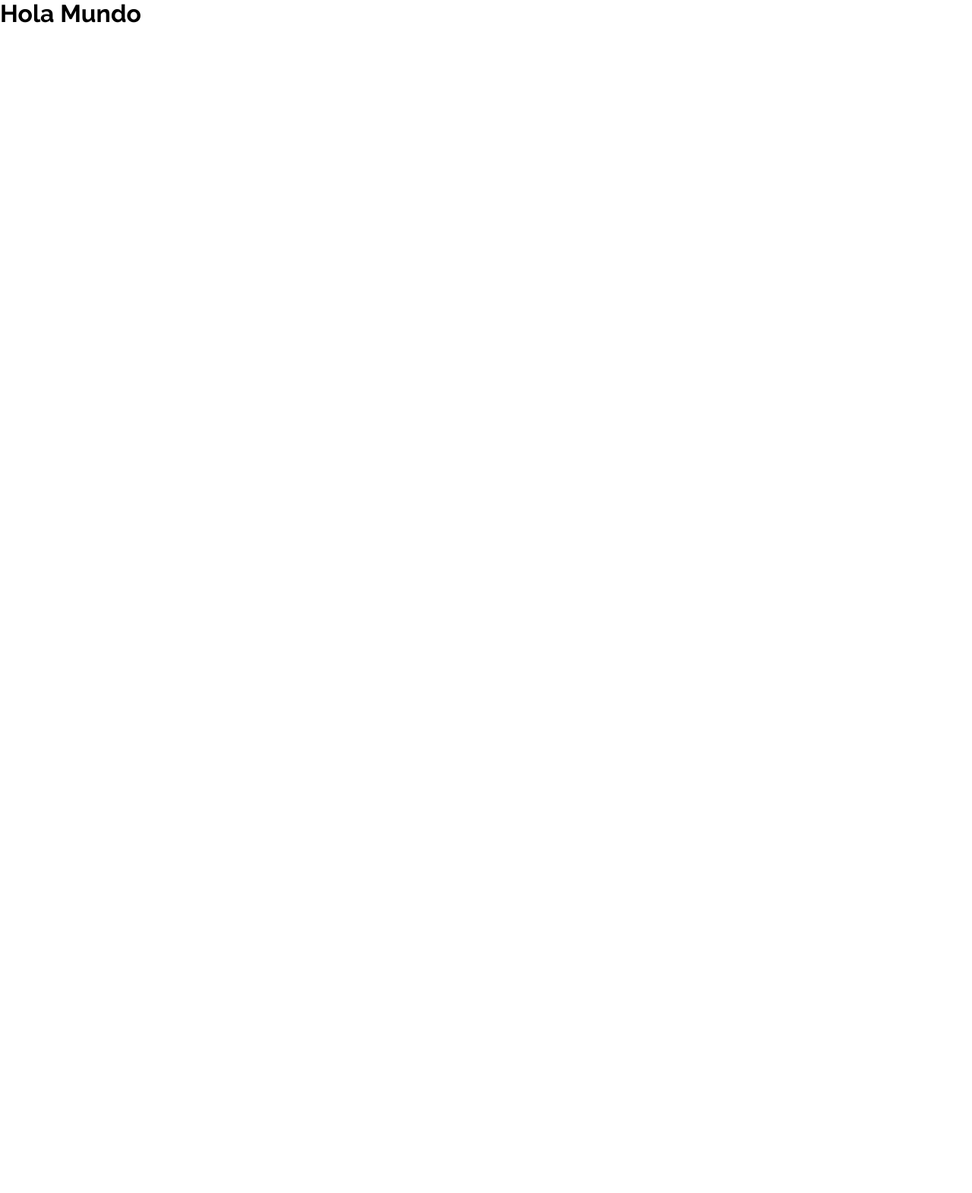
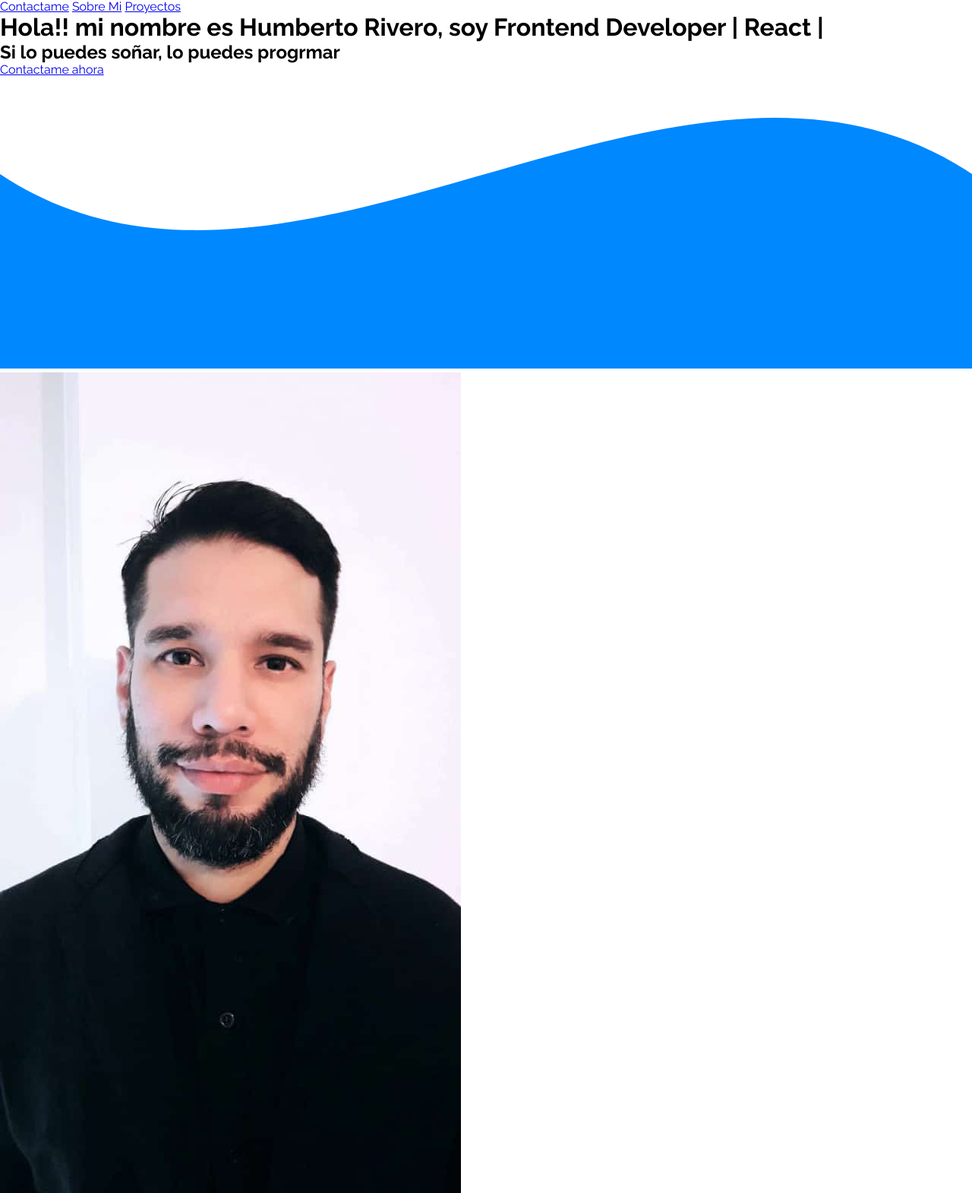
Before and after one commit to danieldamian09/portafolio, a plain HTML site: page index.html in a window 1280 px wide. Shown: the top 1570 px of the page at 76% size. Before the commit the page ends 800 px from the top, so only its background shows below. Drawn offline with Linux system fonts and the light colour scheme.

Commit message:
agregando header y main

```diff
--- a/index.html
+++ b/index.html
@@ -1,5 +1,6 @@
 <!DOCTYPE html>
 <html lang="en">
+
 <head>
     <meta charset="UTF-8">
     <meta http-equiv="X-UA-Compatible" content="IE=edge">
@@ -8,10 +9,60 @@
     <link rel="stylesheet" href="/css/estilos.css">
     <title>Document</title>
 </head>
+
 <body>
-    <h1>Hola Mundo</h1>
 
+    <header class="hero">
+        <div class="container">
+            <nav class="nav">
+                <a href="#" class="nav__items nav__items--cta">Contactame</a>
+                <a href="#" class="nav__items">Sobre Mi</a>
+                <a href="#" class="nav__items">Proyectos</a>
+            </nav>
+
+            <section class="hero_container">
+                <div class="hero_texts">
+                    <h1 class="hero_title">Hola!! mi nombre es Humberto Rivero,
+                        soy Frontend Developer | React |</h1>
+                    <h2 class="hero_subtitle">Si lo puedes soñar, lo puedes progrmar</h2>
+                    <a href="#" class="hero_cta">Contactame ahora</a>
+                </div>
+            </section>
+        </div>
+
+        <!-- Wabe de la pagina: https://smooth.ie/blogs/news/svg-wavey-transitions-between-sections -->
+
+        <div class="hero_wabe" style="overflow: hidden;">
+            <svg viewBox="0 0 500 150" preserveAspectRatio="none" style="height: 100%; width: 100%;">
+                <path d="M0.00,49.98 C150.00,150.00 349.20,-50.00 500.00,49.98 L500.00,150.00 L0.00,150.00 Z" style="stroke: none; fill: #08f;">
+                </path>
+            </svg>
+        </div>
+    </header>
+
+    <main>
+        <section class="presentation container">
+            <img src="/img/humberto_rivero.jpg" class="presentation__picture" alt="foto del developer">
+            <h2 class="subtitle">Mi nombre es: Humberto Rivero</h2>
+            <p class="presentation_copy">Soy una persona multidisciplinar, proactiva, puntual y responsable. Tengo capacidad de adaptarme a diferentes entornos y
+            gran sentido de responsabilidad. He trabajado en proyectos de desarrollo colaborativos sin fines de lucro, en el área de programación Web.
+            <br>
+            Aca dejo mi direccion de github donde puede ver algunos de mis proyectos: https://github.com/danieldamian09
+            </p>
+        </section>
+        <section class="about container">
+            <div class="about__texts">
+                <h2 class="subtitle">Mis Habilidades</h2>
+                <p class="about__paragraph"></p>
+            </div>
+        </section>
+    </main>
+
+    <a href="#" class="fab fa-whatsapp"></a>
+    <a href="#" class="fab fa-twitter"></a>
+    <a href="#" class="fab fa-instagram"></a>
 
     <script src="https://kit.fontawesome.com/3fdbeea8dd.js" crossorigin="anonymous"></script>
 </body>
+
 </html>
```
Also changed, not shown: img/humberto_rivero.jpg (added).
